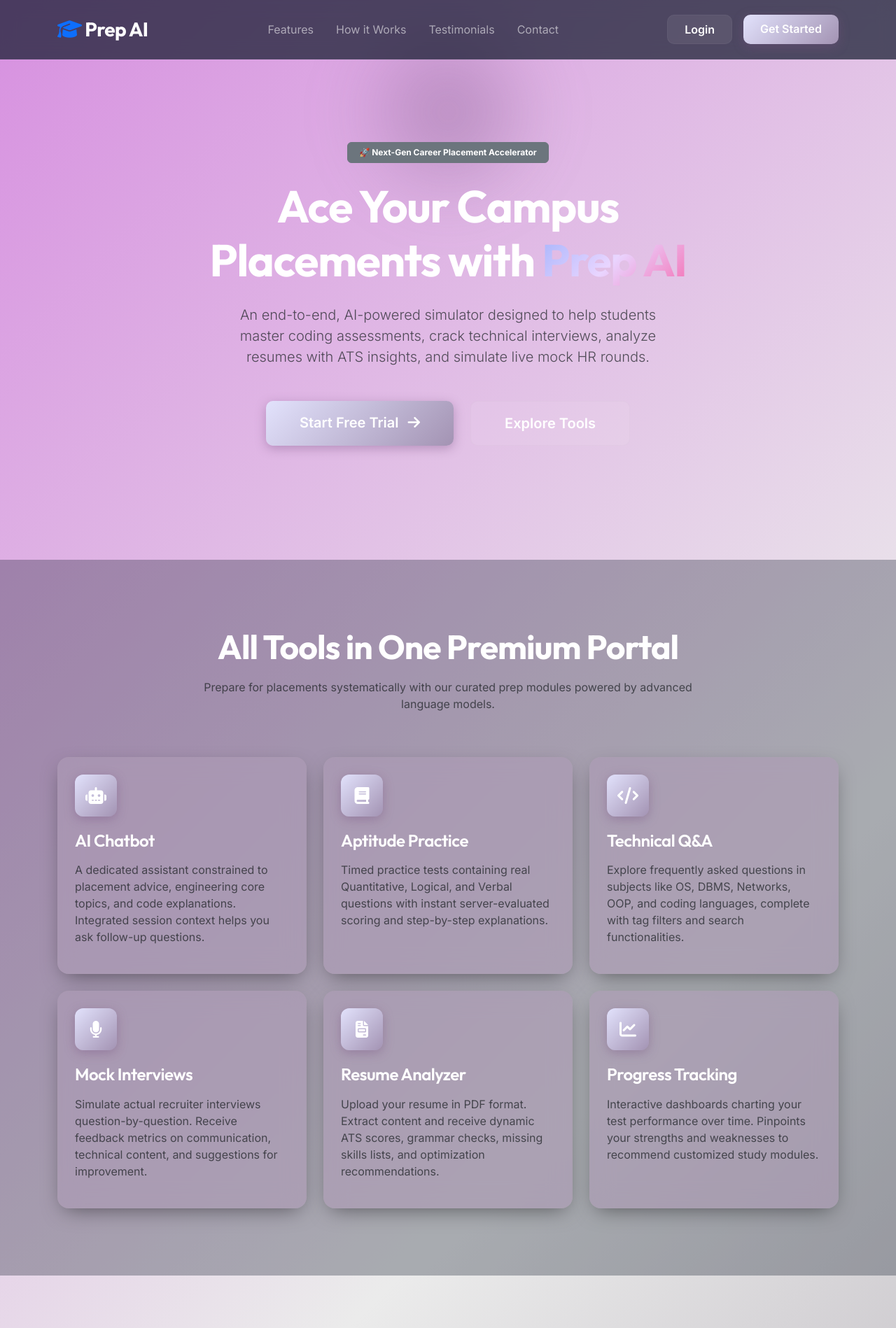
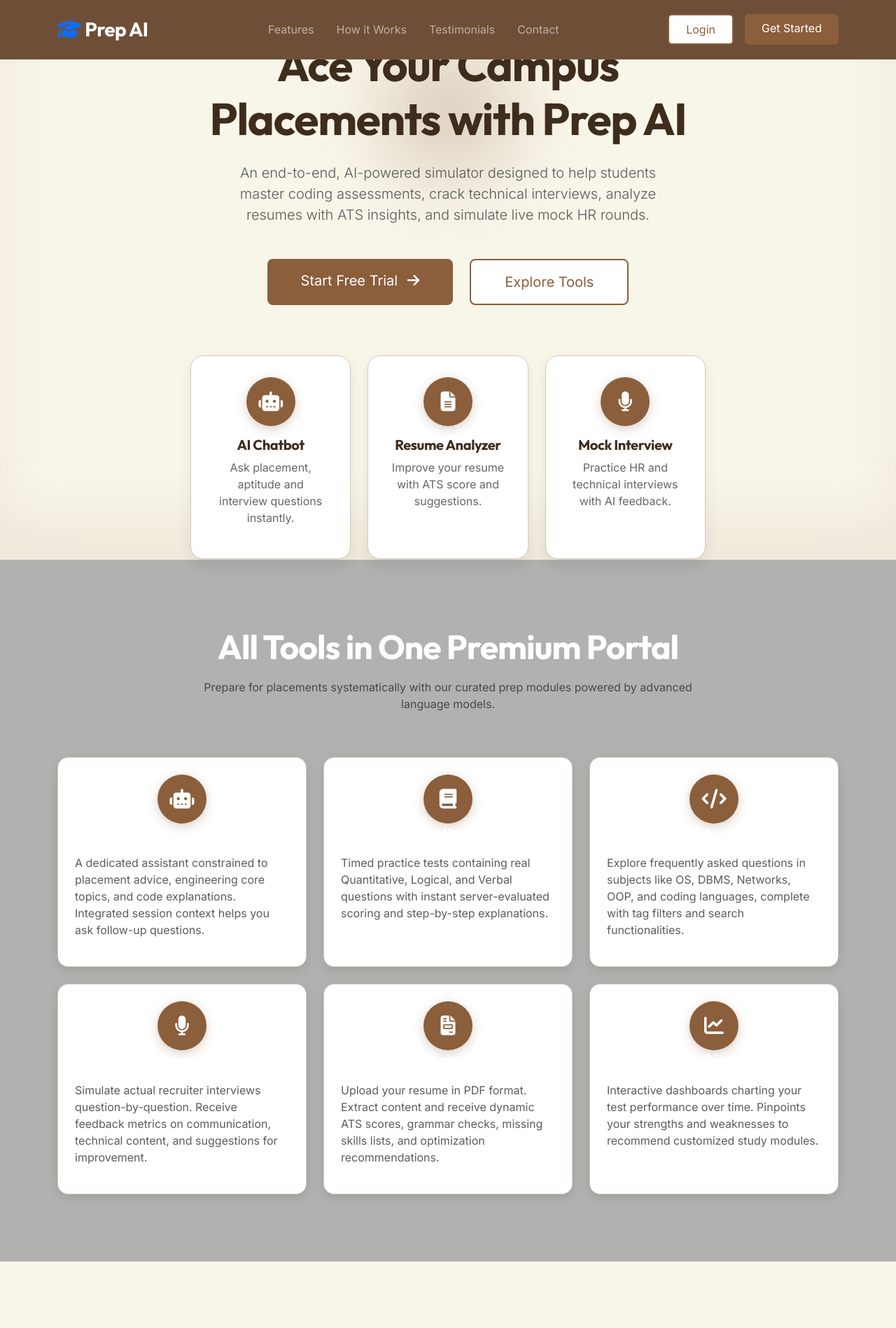
Before and after one commit to ranchanadevi/Prep-AI, a Flask app: page / in a window 1280 px wide. Shown: the top 1898 px of the page at 70% size. Run offline with Flask 3, Linux system fonts and the light colour scheme.

Commit message:
Added hero feature cards

```diff
--- a/static/css/style.css
+++ b/static/css/style.css
@@ -3,19 +3,25 @@
 @import url('https://fonts.googleapis.com/css2?family=Inter:wght@300;400;500;600;700&family=Outfit:wght@400;500;600;700;800&display=swap');
 
 :root {
-    --bg-gradient: linear-gradient(135deg, #d790e0 0%, #ebebeb 50%, #9c94a0 100%);
-    --primary: #e2e2fc;
-    --primary-glow: rgba(118, 81, 128, 0.4);
-    --secondary: #a393b3;
-    --secondary-glow: rgba(178, 167, 189, 0.4);
-    --text-main: #080808;
-    --text-muted: #000000;
-    --card-bg: rgba(174, 156, 182, 0.6);
-    --card-border: rgba(175, 159, 175, 0.08);
-    --glass-bg: rgba(207, 159, 205, 0.35);
-    --sidebar-bg: rgba(162, 154, 165, 0.85);
-    --transition-smooth: all 0.3s cubic-bezier(0.4, 0, 0.2, 1);
-    --font-outfit: 'Outfit', 'Inter', sans-serif;
+    --bg-gradient: #F8F5E9;          /* Cream Background */
+    --primary: #8B5E3C;              /* Brown */
+    --primary-glow: rgba(139, 94, 60, 0.3);
+    --secondary: #C8A27A;            /* Light Brown */
+    --secondary-glow: rgba(200, 162, 122, 0.3);
+
+    --text-main: #000000;            /* Black */
+    --text-muted: #333333;
+
+    --card-bg: #FFFFFF;              /* White Cards */
+    --card-border: #D9C7B8;
+
+    --glass-bg: #FFFFFF;
+
+    --sidebar-bg: #6F4E37;           /* Coffee Brown */
+
+    --transition-smooth: all 0.3s ease;
+
+    --font-outfit: 'Outfit', sans-serif;
     --font-inter: 'Inter', sans-serif;
 }
 
@@ -42,19 +48,14 @@ h6,
 
 /* Glassmorphism Card styling */
 .glass-card {
-    background: var(--card-bg);
-    backdrop-filter: blur(16px);
-    -webkit-backdrop-filter: blur(16px);
-    border: 1px solid var(--card-border);
-    border-radius: 16px;
-    box-shadow: 0 10px 30px -10px rgba(0, 0, 0, 0.5);
-    transition: var(--transition-smooth);
+    background: white;
+    border: 1px solid #D9C7B8;
+    border-radius: 15px;
+    box-shadow: 0 5px 15px rgba(0,0,0,0.1);
 }
-
-.glass-card:hover {
-    transform: translateY(-5px);
-    border-color: rgba(99, 102, 241, 0.3);
-    box-shadow: 0 15px 35px -5px rgba(99, 102, 241, 0.15);
+.glass-card:hover{
+    transform:translateY(-6px);
+    border-color:#8B5E3C;
 }
 
 /* Custom Scrollbar */
@@ -63,8 +64,8 @@ h6,
     height: 8px;
 }
 
-::-webkit-scrollbar-track {
-    background: rgba(15, 23, 42, 0.5);
+::-webkit-scrollbar-track{
+    background:#F4E9D8;
 }
 
 ::-webkit-scrollbar-thumb {
@@ -82,31 +83,41 @@ h6,
     min-height: 100vh;
     position: relative;
 }
+.sidebar{
+    width:280px;
+    height:100vh;
+    position:fixed;
+    left:0;
+    top:0;
+    background:var(--sidebar-bg);
+    color:white;
+}
+.navbar{
+    background:#6F4E37 !important;
+}
+.sidebar,
+.navbar{
+    background:#6F4E37 !important;
+}
 
-/* Sidebar Styling */
-.sidebar {
-    width: 280px;
-    background: var(--sidebar-bg);
-    backdrop-filter: blur(20px);
-    border-right: 1px solid var(--card-border);
-    padding: 24px;
+.sidebar-link {
     display: flex;
-    flex-direction: column;
-    height: 100vh;
-    position: fixed;
-    top: 0;
-    left: 0;
-    z-index: 1000;
+    align-items: center;
+    gap: 12px;
+    padding: 12px 16px;
+    color: white;
+    text-decoration: none;
+    border-radius: 10px;
+    font-weight: 500;
     transition: var(--transition-smooth);
 }
-
 .sidebar-brand {
     font-family: var(--font-outfit);
     font-size: 24px;
     font-weight: 800;
-    background: linear-gradient(135deg, #675072 0%, #c084fc 100%);
-    -webkit-background-clip: text;
-    -webkit-text-fill-color: transparent;
+    color: #ffffff;
+    background: none;
+    -webkit-text-fill-color: #ffffff;
     margin-bottom: 30px;
     display: flex;
     align-items: center;
@@ -140,14 +151,18 @@ h6,
     font-size: 15px;
 }
 
+.sidebar,
+.navbar{
+    background:#6F4E37 !important;
+}
 .sidebar-link i {
     font-size: 18px;
     transition: var(--transition-smooth);
 }
 
 .sidebar-link:hover {
-    color: var(--text-main);
-    background: rgba(255, 255, 255, 0.05);
+    background: #8B5E3C;
+    color: white;
 }
 
 .sidebar-link.active {
@@ -221,37 +231,29 @@ h6,
     margin-bottom: 6px;
 }
 
-.btn-primary {
-    background: linear-gradient(135deg, var(--primary) 0%, var(--secondary) 100%);
-    border: none;
-    padding: 12px 24px;
-    border-radius: 10px;
-    font-weight: 600;
-    box-shadow: 0 4px 15px var(--primary-glow);
-    transition: var(--transition-smooth);
+.btn-primary{
+    background: var(--primary);
+    border:none;
+    color:white;
 }
 
-.btn-primary:hover,
-.btn-primary:focus {
-    transform: translateY(-2px);
-    box-shadow: 0 6px 20px rgba(99, 102, 241, 0.6);
-    background: linear-gradient(135deg, var(--primary) 0%, var(--secondary) 100%);
+.btn-primary:hover{
+    background:#6F4E37;
 }
 
-.btn-secondary {
-    background: rgba(255, 255, 255, 0.08);
-    border: 1px solid var(--card-border);
-    color: #fff;
-    padding: 12px 24px;
-    border-radius: 10px;
-    font-weight: 600;
-    transition: var(--transition-smooth);
+.btn-secondary{
+    background:white;
+    color:var(--primary);
+    border:2px solid var(--primary);
+    transition:.3s;
 }
 
-.btn-secondary:hover {
-    background: rgba(255, 255, 255, 0.15);
-    border-color: rgba(255, 255, 255, 0.2);
-    color: #fff;
+
+.btn-secondary:hover{
+    background:#8B5E3C;
+    color:white;
+    border-color:#8B5E3C;
+    transform:translateY(-3px);
 }
 
 /* Chat Page Styling */
@@ -303,18 +308,25 @@ h6,
 }
 
 /* Landing Page Styling */
-.landing-hero {
-    padding: 120px 0 80px 0;
-    text-align: center;
-    position: relative;
+
+.landing-hero{
+    box-shadow: inset 0 -60px 80px rgba(139,94,60,.08);
+}
+.landing-hero h1{
+    color:#3E2C1C !important;
+    font-weight:800;
+}
+.badge,
+.hero-badge{
+    background:var(--primary);
+    color:white;
 }
 
-.gradient-text {
-    background: linear-gradient(135deg, #a5b4fc 0%, #e9d5ff 50%, #f472b6 100%);
-    -webkit-background-clip: text;
-    -webkit-text-fill-color: transparent;
+.gradient-text{
+    color:#3E2C1C !important;
+    background:none !important;
+    -webkit-text-fill-color:#3E2C1C !important;
 }
-
 .feature-icon {
     width: 60px;
     height: 60px;
@@ -445,13 +457,49 @@ h6,
 
 /* Stats Cards */
 .stat-icon {
-    font-size: 32px;
-    background: linear-gradient(135deg, #818cf8 0%, #c084fc 100%);
-    -webkit-background-clip: text;
-    -webkit-text-fill-color: transparent;
+    color: #8B5E3C;
+    background: none;
+    -webkit-text-fill-color: #8B5E3C;
 }
-
 .stat-val {
     font-size: 28px;
     font-weight: 700;
 }
+.feature-card{
+    background:#fff;
+    border-radius:18px;
+    padding:30px;
+    text-align:center;
+    border:1px solid #D9C7B8;
+    box-shadow:0 10px 20px rgba(0,0,0,.08);
+    transition:.3s;
+    height:100%;
+}
+
+.feature-card:hover{
+    transform:translateY(-8px);
+    box-shadow:0 15px 30px rgba(111,78,55,.2);
+}
+
+.feature-card h5{
+    margin-top:15px;
+    color:#3E2C1C;
+    font-weight:700;
+}
+
+.feature-card p{
+    color:#666;
+}
+
+.feature-icon{
+    width:70px;
+    height:70px;
+    margin:auto;
+    border-radius:50%;
+    background:#8B5E3C;
+    color:white;
+    display:flex;
+    align-items:center;
+    justify-content:center;
+    font-size:28px;
+}
--- a/templates/landing.html
+++ b/templates/landing.html
@@ -88,6 +88,36 @@
                         </a>
                         <a href="#features" class="btn btn-secondary btn-lg px-5 py-3 fs-5">Explore Tools</a>
                     </div>
+                    <!-- Hero Feature Cards -->
+<div class="row mt-5 g-4 animate-fade-in">
+
+    <div class="col-md-4">
+        <div class="feature-card">
+            <i class="fas fa-robot feature-icon"></i>
+            <h5>AI Chatbot</h5>
+            <p>Ask placement, aptitude and interview questions instantly.</p>
+        </div>
+    </div>
+
+    <div class="col-md-4">
+        <div class="feature-card">
+            <i class="fas fa-file-alt feature-icon"></i>
+            <h5>Resume Analyzer</h5>
+            <p>Improve your resume with ATS score and suggestions.</p>
+        </div>
+    </div>
+
+    <div class="col-md-4">
+        <div class="feature-card">
+            <i class="fas fa-microphone feature-icon"></i>
+            <h5>Mock Interview</h5>
+            <p>Practice HR and technical interviews with AI feedback.</p>
+        </div>
+    </div>
+
+</div>
+
+
                 </div>
             </div>
         </div>
```
Also changed, not shown: other parts of static/css/style.css (+13 -15 lines).
